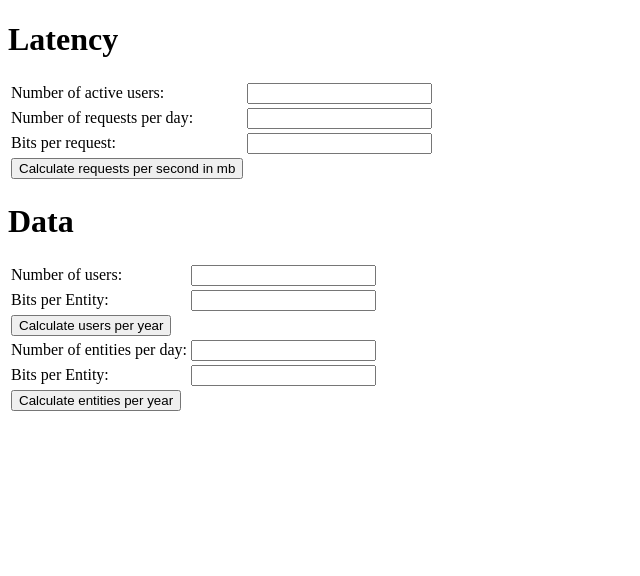
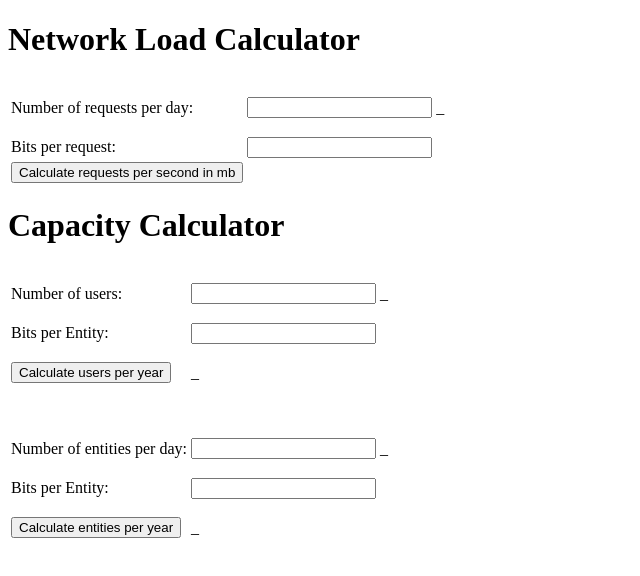
Before and after one commit to felipeloha/felipeloha.github.io, a plain HTML site: page sysdesign.html in a window 1280 px wide. Shown: the whole page, without its empty margins (0-640 px from the left). Drawn offline with Linux system fonts and the light colour scheme.

Commit message:
Add files via upload

```diff
--- a/sysdesign.html
+++ b/sysdesign.html
@@ -5,17 +5,14 @@
 </head>
 <body>
 <div>
-    <h1>Latency</h1>
+    <h1>Network Load Calculator</h1>
     <table>
         <tr>
-            <td><label for="activeUsers">Number of active users:</label></td>
-            <td><input type="number" id="activeUsers" onkeydown="toMills('activeUsers', 'activeUsersInMills')"></td>
-            <td><p id="activeUsersInMills"></p></td>
-        </tr>
-        <tr>
             <td><label for="requestsDay">Number of requests per day:</label></td>
-            <td><input type="number" id="requestsDay" onkeydown="toMills('requestsDay', 'requestsInMills')"></td>
-            <td><p id="requestsInMills"></p></td>
+            <td><input type="number" id="requestsDay"
+                       onkeyup="handleKeyUp(() => {toMills('requestsDay', 'requestsInMills')})" onkeydown="handleKeyPress()"
+            ></td>
+            <td><p id="requestsInMills">_</p></td>
         </tr>
         <tr>
             <td><label for="bitsPerRequest">Bits per request:</label></td>
@@ -28,12 +25,14 @@
     </table>
 
 
-    <h1>Data</h1>
+    <h1>Capacity Calculator</h1>
     <table>
         <tr>
             <td><label for="users">Number of users:</label></td>
-            <td><input type="number" id="users" onkeydown="toMills('users', 'usersInMills')"></td>
-            <td><p id="usersInMills"></p></td>
+            <td><input type="number" id="users"
+                       onkeyup="handleKeyUp(() => {toMills('users', 'usersInMills')})" onkeydown="handleKeyPress()"
+            ></td>
+            <td><p id="usersInMills">_</p></td>
         </tr>
         <tr>
             <td><label for="bitsPerUser">Bits per Entity:</label></td>
@@ -41,24 +40,36 @@
         </tr>
         <tr>
             <td><button onclick="usersPerYear()">Calculate users per year</button></td>
-            <td><p id="usersPerYear"></p></td>
+            <td><p id="usersPerYear">_</p></td>
+        </tr>
+        <tr><td><br/></td></tr>
+        <tr>
+            <td><label for="entitiesDay">Number of entities per day:</label></td>
+            <td><input type="number" id="entitiesDay"
+                       onkeyup="handleKeyUp(() => {toMills('entitiesDay', 'entitiesInMills')})" onkeydown="handleKeyPress()"
+            ></td>
+            <td><p id="entitiesInMills">_</p></td>
         </tr>
         <tr>
-            <td><label for="requestsDay">Number of entities per day:</label></td>
-            <td><input type="number" id="entitiesDay" onkeydown="toMills('entitiesDay', 'entitiesInMills')"></td>
-            <td><p id="entitiesInMills"></p></td>
-        </tr>
-        <tr>
-            <td><label for="bitsPerRequest">Bits per Entity:</label></td>
+            <td><label for="bitsPerEntity">Bits per Entity:</label></td>
             <td><input type="number" id="bitsPerEntity"></td>
         </tr>
         <tr>
             <td><button onclick="entitiesPerYear()">Calculate entities per year</button></td>
-            <td><p id="dataOutput"></p></td>
+            <td><p id="dataOutput">_</p></td>
         </tr>
     </table>
 </div>
 <script>
+    let timer,
+        timeoutVal = 500;
+    function handleKeyUp(callback) {
+        window.clearTimeout(timer); // prevent errant multiple timeouts from being generated
+        timer = window.setTimeout(() => {callback();}, timeoutVal);
+    }
+    function handleKeyPress() {
+        window.clearTimeout(timer);
+    }
     function toBillions(field1, field2) {
         let fieldValue = document.getElementById(field1).value;
         let fieldValueInBillions = fieldValue / 1000000000;
```
